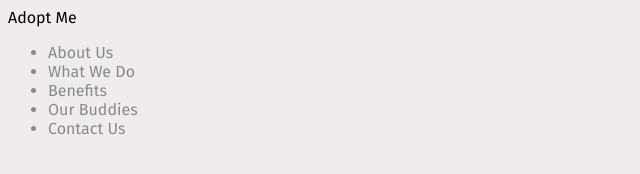
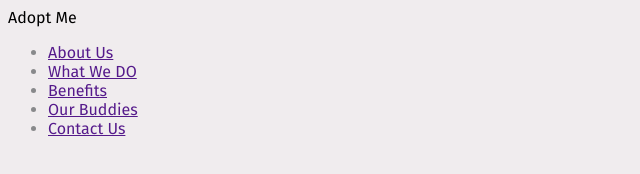
Before and after one commit to Ballhawk2525/Deliverable-1, a plain HTML site: page Hobdy-part-one/index.html in a window 1280 px wide. Shown: the whole page, without its empty margins (0-640 px from the left). Drawn offline with Linux system fonts and the light colour scheme.

Commit message:
a tags added

```diff
--- a/Hobdy-part-one/index.html
+++ b/Hobdy-part-one/index.html
@@ -15,11 +15,11 @@
         </header>
         <nav class="nav">
             <ul>
-                <li>About Us</li>
-                <li>What We Do</li>
-                <li>Benefits</li>
-                <li>Our Buddies</li>
-                <li id="Contact">Contact Us</li>
+                <li><a href="">About Us</a></li>
+                <li><a href="">What We DO</a></li>
+                <li><a href="">Benefits</a></li>
+                <li><a href="">Our Buddies</a></li>
+                <li id="Contact"><a href="">Contact Us</a></li>
             </ul>
         </nav>
         </div>
--- a/Hobdy-part-one/style.css
+++ b/Hobdy-part-one/style.css
@@ -1,7 +1,7 @@
 html {
     font-family: 'Fira Sans', sans-serif;
     background-color: #F0ECEE;
-    background-image: url(bulldog.jpg);
+    background-image: bulldogs.jpg;
 }
 
 div {
```
